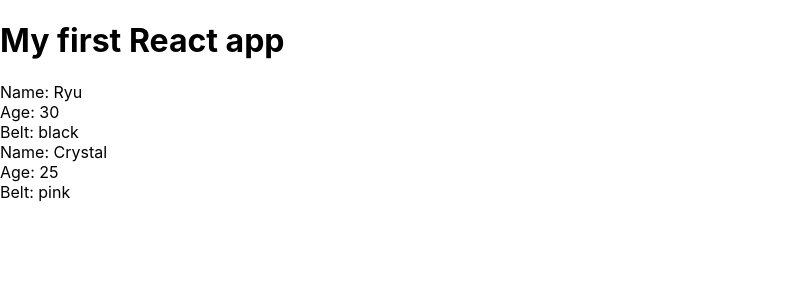
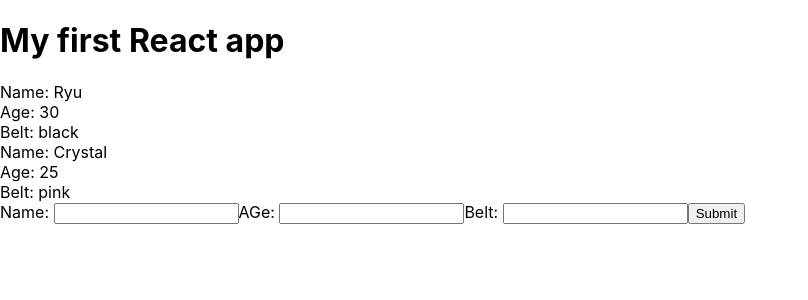
Before and after one commit to pmswami/MERN, a React (Create React App) app in the folder react-redux/: page / in a window 1280 px wide. Shown: the top 300 px of the page, without its empty margins (0-808 px from the left). Built offline with nearby package versions, Linux system fonts and the light colour scheme.

Commit message:
added functions as a prop

```diff
--- /dev/null
+++ b/react-redux/src/AddNinja.js
@@ -0,0 +1,39 @@
+import React, { Component } from "react";
+
+export class AddNinja extends Component {
+  state = {
+    name: null,
+    age: null,
+    belt: null,
+  };
+
+  handleChange = (e) => {
+    this.setState({ [e.target.id]: e.target.value });
+  };
+
+  handleSubmit = (e) => {
+    e.preventDefault();
+    // console.log(this.state);
+    this.props.addNinja(this.state);
+  };
+
+  render() {
+    return (
+      <div>
+        <form onSubmit={this.handleSubmit}>
+          <label htmlFor="name">Name: </label>
+          <input type="text" id="name" onChange={this.handleChange} />
+
+          <label htmlFor="name">AGe: </label>
+          <input type="text" id="age" onChange={this.handleChange} />
+
+          <label htmlFor="name">Belt: </label>
+          <input type="text" id="belt" onChange={this.handleChange} />
+          <button>Submit</button>
+        </form>
+      </div>
+    );
+  }
+}
+
+export default AddNinja;
--- a/react-redux/src/App.js
+++ b/react-redux/src/App.js
@@ -21,6 +21,7 @@
 
 import React, { Component } from "react";
 import Ninjas from "./Ninjas";
+import AddNinja from "./AddNinja";
 
 class App extends Component {
   state = {
@@ -30,11 +31,19 @@
       { name: "Crystal", age: 25, belt: "pink", id: 3 },
     ],
   };
+
+  addNinja = (newNinja) => {
+    console.log(newNinja);
+    newNinja.id = Math.random();
+    this.setState({ ninjas: [...this.state.ninjas, newNinja] });
+  };
+
   render() {
     return (
       <div className="App">
         <h1>My first React app</h1>
         <Ninjas ninjas={this.state.ninjas} />
+        <AddNinja addNinja={this.addNinja} />
       </div>
     );
   }
```
